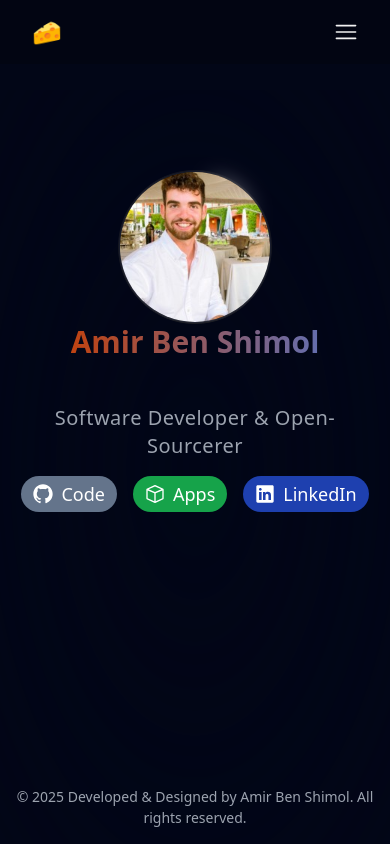
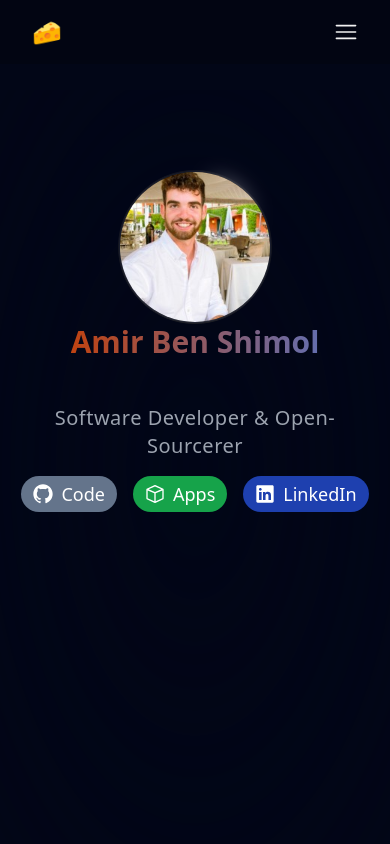
Before and after one commit to amir-ben-shimol/amirbenshimol, a Next.js app: page / in a window 390 px wide. Built offline with nearby package versions, Linux system fonts and the light colour scheme.

Commit message:
feat: update footer visibility and improve global styles with background variables

```diff
--- a/src/components/layouts/Footer.tsx
+++ b/src/components/layouts/Footer.tsx
@@ -8,10 +8,10 @@ export const Footer = (props: Props) => {
 	return (
 		<footer
 			className={cn('p-4 text-center text-gray-600 dark:text-gray-400', {
-				'fixed bottom-0 left-0 right-0 z-30': props.floating,
+				'fixed bottom-0 left-0 right-0 z-30 hidden sm:block': props.floating,
 			})}
 		>
-			<p>© 2025 Developed & Designed by Amir Ben Shimol. All rights reserved.</p>
+			<p>© 2025 Amir Ben Shimol. All rights reserved.</p>
 		</footer>
 	);
 };
--- a/src/components/wrappers/AppWrapper.tsx
+++ b/src/components/wrappers/AppWrapper.tsx
@@ -6,8 +6,8 @@ type Props = {
 
 const AppWrapper = (props: Props) => {
 	return (
-		<html lang="en" suppressHydrationWarning>
-			<body suppressHydrationWarning className="bg-slate-100 dark:bg-slate-950">
+		<html lang="en">
+			<body suppressHydrationWarning>
 				<NextTopLoader
 					color="rgb(34 197 94)"
 					initialPosition={0.08}
--- a/src/styles/globals.css
+++ b/src/styles/globals.css
@@ -34,6 +34,8 @@
 		--ring: 142.1 76.2% 36.3%;
 
 		--radius: 0.5rem;
+
+		--page-background: #f2f6fa;
 	}
 
 	.dark {
@@ -64,6 +66,7 @@
 		--border: 240 3.7% 15.9%;
 		--input: 240 3.7% 15.9%;
 		--ring: 142.4 71.8% 29.2%;
+		--page-background: #020617;
 	}
 }
 
@@ -93,11 +96,14 @@
 	}
 
 	html {
+		@apply text-foreground;
+		background-color: var(--page-background);
 		width: 100vw;
 		height: 100%;
 	}
 	body {
-		@apply bg-background text-foreground;
+		@apply text-foreground;
+		background-color: var(--page-background);
 		height: 100%;
 		margin: 0;
 		direction: ltr;
```
